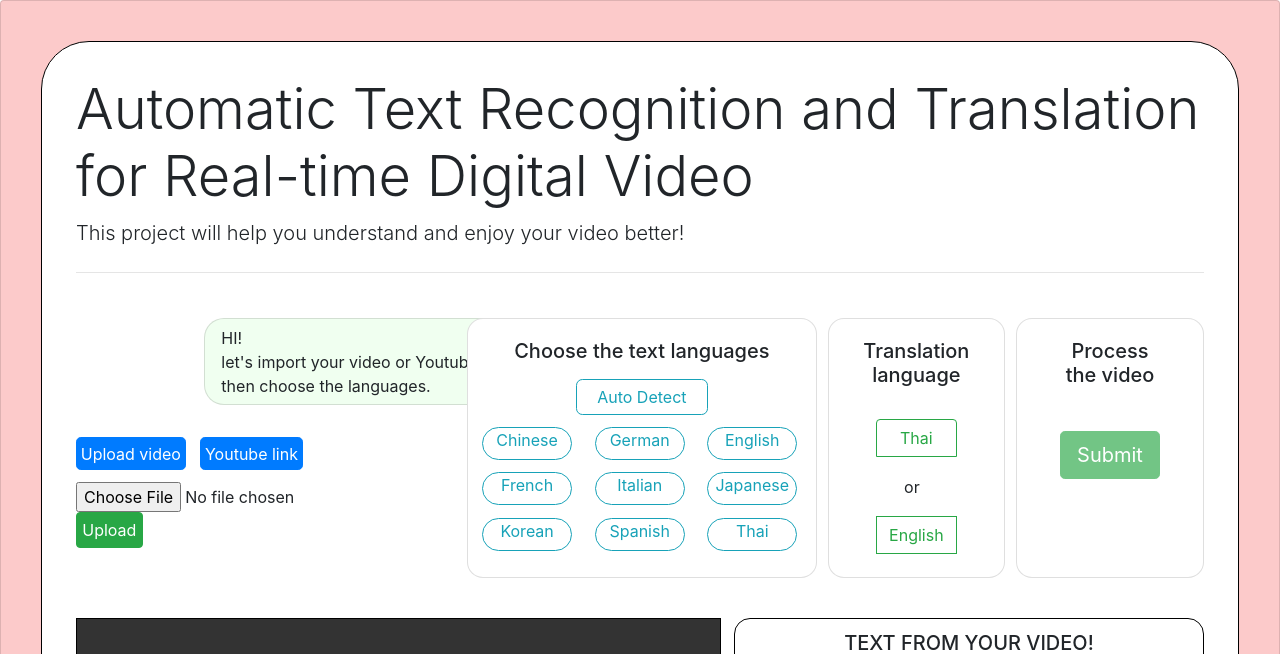
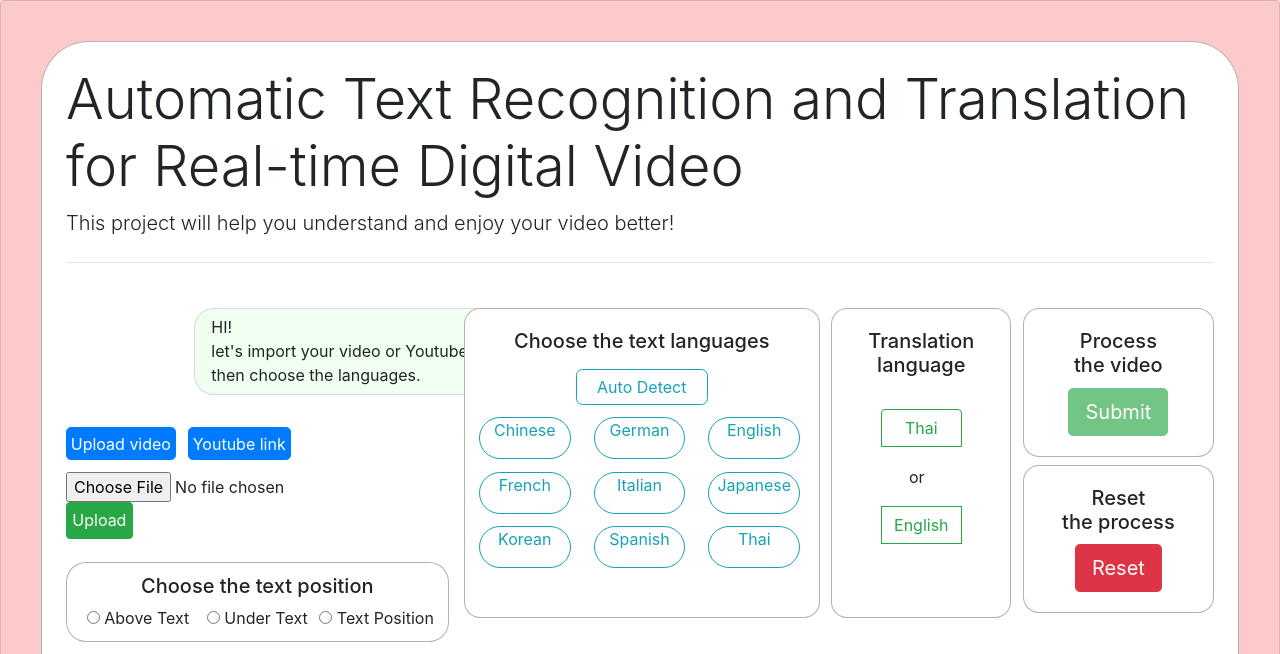
Before and after one commit to aiiaaiiaaiia/Project, a Flask app: page /videofromupload in a window 1280 px wide. Shown: the top 654 px of the page. Run offline with Flask 2, Linux system fonts and the light colour scheme; some libraries are stand-ins or nearby versions; grey boxes are pictures that could not be loaded.

Commit message:
STATUS: Added radio buttons for text position and added reset button

```diff
--- a/web_src/template/upload.html
+++ b/web_src/template/upload.html
@@ -6,56 +6,82 @@
 
 </head>
 <body>
+    <script>
+        var chinese_value = false;
+        var german_value = false;
+        var english_value = false;
+        var french_value = false;
+        var italian_value = false;
+        var japanese_value = false;
+        var korean_value = false;
+        var spanish_value = false;
+        var thai_value = false;
+        var tranlang = false;
+    </script>
     <div class="card" style="background-color: rgb(252,202,202); padding: 1.25rem; ">
         <div class="card-body">
-            <div class="jumbotron" style="background-color: white; padding: 34px; height: 1150px; border-radius: 3rem;  border: 1px solid black;">
+            <div class="jumbotron" style="background-color: white; padding: 2%; height: 1200px; border-radius: 3rem;  border: 1px solid rgba(0, 0, 0, 0.3);">
                 <h1 class="display-4">Automatic Text Recognition and Translation </br>for Real-time Digital Video </h1>
                 <p class="lead">This project will help you understand and enjoy your video better!</p>
                 <hr class="my-4" style="padding-bottom: 0.8rem; padding-top: 0.5rem;">
 
                 <!-- <div class="container" style="margin: 0px; margin-right: 0px; padding: 0px; height: auto; width: auto;"> -->
-                <div className="row" style="height: 270px; width: auto;" >
+                <div className="row" style="height: 310px; width: auto; margin-bottom: 0.8rem;" >
 
-                    <div class="col-sm-4 float-left" style="margin: 0px; padding: 0px;  height: auto; ">
+                    <div class="col-sm-4 float-left" style="margin: 0px; padding: 0px;  height: 100%; ">
                         <div class="card" style="width: 20rem; margin-bottom: 2rem; margin-left: 8rem; background-color: honeydew; border-radius: 20px;" >
                             <div class="card-body" style="padding: 2%; ">
                                 <p style="margin: 0%; padding-left: 10px; ">HI! </br>let's import your video or Youtube link </br>then choose the languages.</p>
                             </div>
                         </div>
-                        <a class="btn btn-primary btn-lg" href="#" role="button" style="margin-bottom: 3%; padding: 1%; font-size: 1rem; margin-right: 10px;">Upload video</a>
+                        <a class="btn btn-primary btn-lg" href="#" role="button" style="margin-bottom: 3%; padding: 1%; font-size: 1rem; margin-right: 2%;">Upload video</a>
                         <a class="btn btn-primary btn-lg" href="#" role="button" style="margin-bottom: 3%; padding: 1%; font-size: 1rem;">Youtube link</a>
                         <form method=post enctype=multipart/form-data >
                             <input type=file name=file>
                             <button  type="submit" class="btn btn-success"  style=" font-size: 1rem; padding: 1.4%;" id='button_upload' >Upload</button>
                         </form>
+                        <div class="card text-center" style="width: 100%; background-color: white; border-radius: 20px; margin-top: 6%; border: 0.5px solid rgba(0, 0, 0, 0.3);" >
+                            <div class="card-body" style="padding: 3%; ">
+                                <h5 style="margin-bottom: 30%px;">Choose the text position</h5>
+                                <div class="col-sm-4 float-left" style="padding-right: 0%; padding-left: 0%;">
+                                    <INPUT TYPE="Radio" Name="Gender" Value="Above Text"> Above Text
+                                </div>
+                                <div class="col-sm-4 float-left" style="padding-right: 0%; padding-left: 0%;">
+                                    <INPUT TYPE="Radio" Name="Gender" Value="Under Text" > Under Text
+                                </div>
+                                <div class="col-sm-4 float-left" style="padding-right: 0%; padding-left: 0%;">
+                                    <INPUT TYPE="Radio" Name="Gender" Value="At Text Position"> Text Position
+                                </div>
+                                <!-- <script>
+                                    console.log()
+                                </script> -->
+                            </div>
+                        </div>
                     </div>
 
-                    <div class="col-sm-2 float-right" style="margin: 0px; padding: 0px;  height: auto;">
-                        <div class="card text-center" style="height: 260px; border-radius: 1rem;">
+                    <div class="col-sm-2 float-right" style="margin: 0px; padding: 0px;  height: 100%;">
+                        <div class="card text-center" style="height: 48%; border-radius: 1rem; border: 0.5px solid rgba(0, 0, 0, 0.3);">
                             <div class="card-body">
-                                <h5 style="margin-bottom: 30%;">Process </br>the video</h5>
-                                <div class="col align-self-center" style="padding: 0%; align-items: center;" id='button_submit' type='button' >
+                                <h5 style="margin-bottom: 0%;">Process</br>the video</h5>
+                                <div class="col align-self-center" style="padding: 0%; align-items: center; margin-top: 7%;" id='button_submit' type='button' >
                                     <button id="submitBtn" type="submit" class="btn btn-success btn-lg monitored-btn" onclick="submit()" disabled>Submit</button>
+                                </div>
+                            </div>
+                        </div>
+                        <div class="card text-center" style="height: 48%; margin-top: 4%; border-radius: 1rem; border: 0.5px solid rgba(0, 0, 0, 0.3);">
+                            <div class="card-body">
+                                <h5 style="margin-bottom: 0%;">Reset</br>the process</h5>
+                                <div class="col align-self-center" style="padding: 0%; align-items: center; margin-top: 7%;" id='button_submit' type='button' >
+                                    <button id="resetBtn" type="submit" class="btn btn-danger btn-lg monitored-btn" onclick="reset()" >Reset</button>
                                 </div>
                             </div>
                         </div>
                     </div>
 
-                    <script>
-                        var chinese_value = false;
-                        var german_value = false;
-                        var english_value = false;
-                        var french_value = false;
-                        var italian_value = false;
-                        var japanese_value = false;
-                        var korean_value = false;
-                        var spanish_value = false;
-                        var thai_value = false;
-                        var tranlang = false;
-                    </script>
-                    <div class="col-sm-4 float-left" style="margin: 0px; padding-right: 1%;  height: auto; ">
-                        <div class="card text-center" style="height: 260px; border-radius: 1rem;" >
-                            <div class="card-body">
+
+                    <div class="col-sm-4 float-left" style="margin: 0px; padding-right: 1%;  height: 100%; ">
+                        <div class="card text-center" style="height: 100%; border-radius: 1rem; border: 0.5px solid rgba(0, 0, 0, 0.3);" >
+                            <div class="card-body" style="height: 100%;">
                                 <h5 style="margin-bottom: 30%px;">Choose the text languages</h5>
 
                                 <div class="row justify-content-center" style="padding-bottom: 2%; margin-bottom: 2%; margin-top: 5%;">
@@ -80,7 +106,7 @@
                                             </label>
                                         </div>
                                     </div>
-                                    <div class="items col-sm-4 d-flex justify-content-center" style="padding-right: 4%; padding-left: 3%;" >
+                                    <div class="items col-sm-4 d-flex justify-content-center " style="padding-right: 4%; padding-left: 3%;" >
                                         <div data-toggle="buttons" class="btn-group bizmoduleselect" style="width: 100%;" id='button_german' type='button' onclick="german()">
                                             <script>
                                                 function german(){
@@ -88,7 +114,7 @@
                                                     // console.log(german_value)
                                                 }
                                             </script>
-                                            <label class="btn btn-outline-info" style="border-radius: 2.4rem; padding: 0px;  margin-bottom: 0px;">
+                                            <label class="btn btn-outline-info " style="border-radius: 2.4rem; padding: 0px;  margin-bottom: 0px;">
                                             <p style="margin: 0%; width: 100%;">German</p>
                                             </label>
                                         </div>
@@ -257,8 +283,8 @@
                     </script>
 
 
-                    <div class="col-sm-2 float-right" style="margin: 0px; padding: 0px;  height: auto; padding-right: 1%;">
-                        <div class="card text-center" style="height: 260px; border-radius: 1rem;">
+                    <div class="col-sm-2 float-right" style="margin: 0px; padding: 0px;  height: 100%; padding-right: 1%;">
+                        <div class="card text-center" style="height: 100%; border-radius: 1rem; border: 0.5px solid rgba(0, 0, 0, 0.3);">
                             <div class="card-body">
                                 <h5 style="margin-bottom: 32px;">Translation language</h5>
                                     <div class="btn-group-vertical ">
@@ -299,6 +325,7 @@
                                 <h5 style="font-size: medium;">Input Video : <span id = 'file_name'></span></h5>
                                 <h5 style="font-size: medium;">From : <span id = 'from_lang'></span></h5>
                                 <h5 style="font-size: medium;">Translate to : <span id = 'tran_to_lang'></h5>
+                                <h5 style="font-size: medium;">Text position : <span id = 'text_position'></h5>
                             </div>
                         </div>
                     </div>
```
